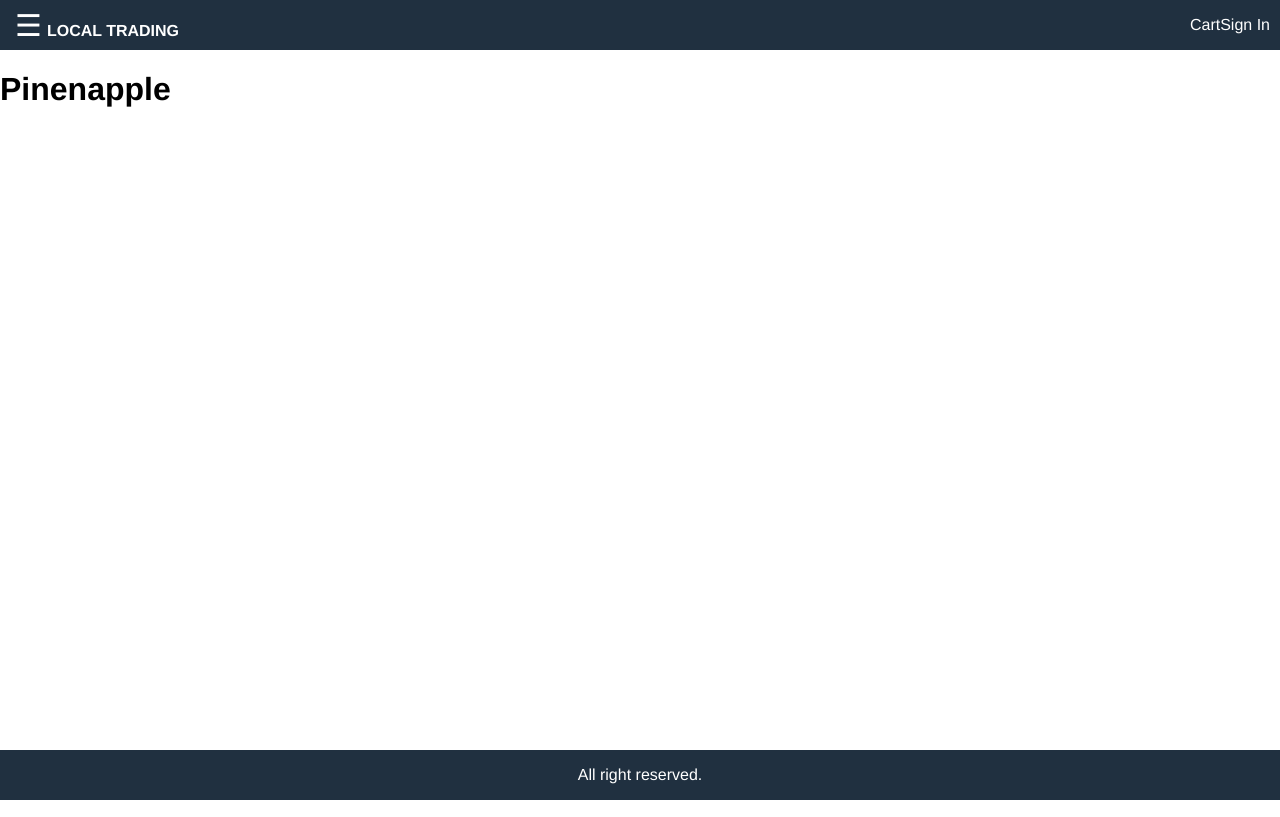
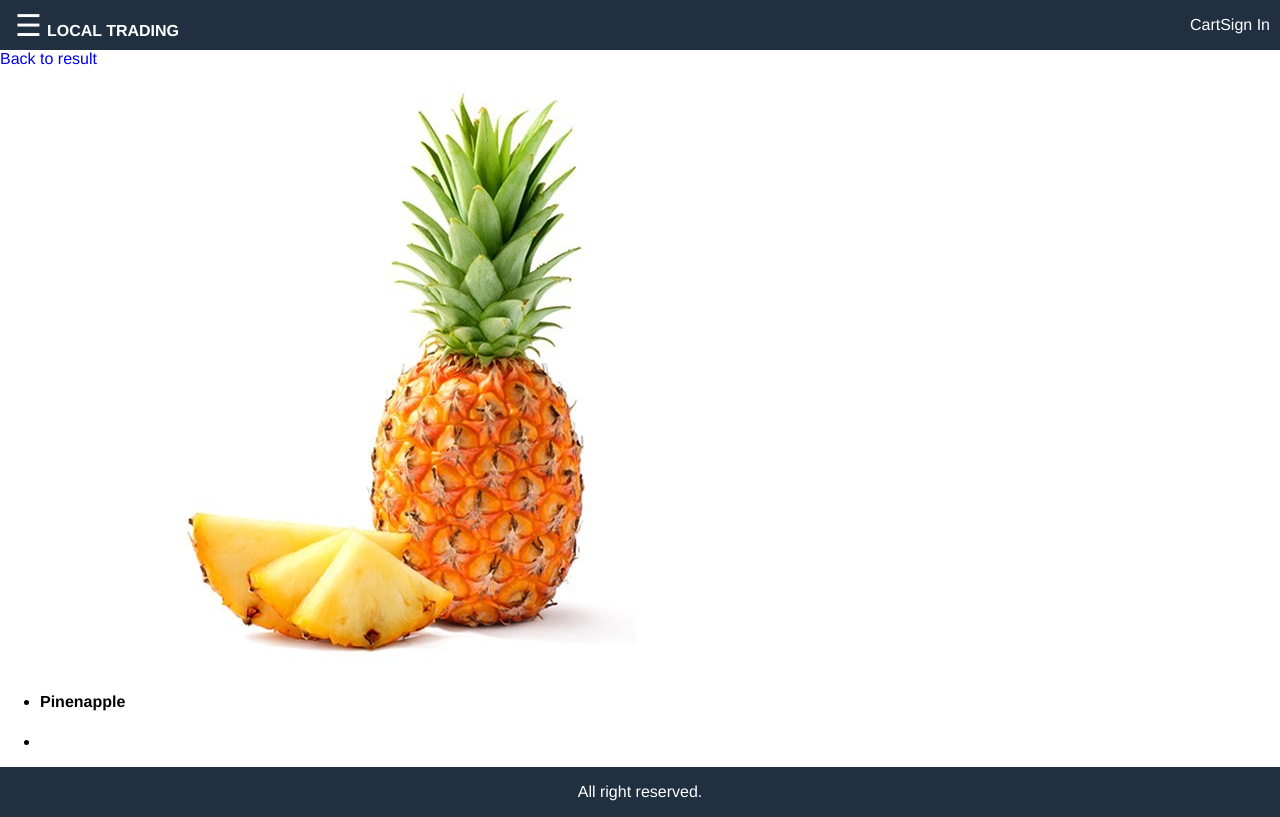
Before and after one commit to LD0315/local-trading, a React (Create React App) app in the folder frontend/: page /products/1 in a window 1280 px wide. Built offline with nearby package versions, Linux system fonts and the light colour scheme.

Commit message:
product screen changes

```diff
--- a/frontend/src/Screens/ProductScreen.js
+++ b/frontend/src/Screens/ProductScreen.js
@@ -1,11 +1,30 @@
 import React from 'react';
 import data from '../data';
+import { Link } from 'react-router-dom';
 
 function ProductScreen(props) {
     console.log(props.match.params.id);
     const product = data.products.find(x => x._id === props.match.params.id);
     return <div>
-        <h1>{product.name}</h1>
+        <div>
+          <Link to="/">Back to result</Link>
+        </div>
+        <div className="details"></div>
+            <div className="details-image">
+                <img src={product.image} alt="product" ></img>
+            </div>
+            <div className="details-info">
+                <ul>
+                    <li>
+                        <h4>{product.name}</h4>
+                    </li>
+                    <li>
+
+                    </li>
+                </ul>
+
+            </div>
+
     </div>
 }
 
```
